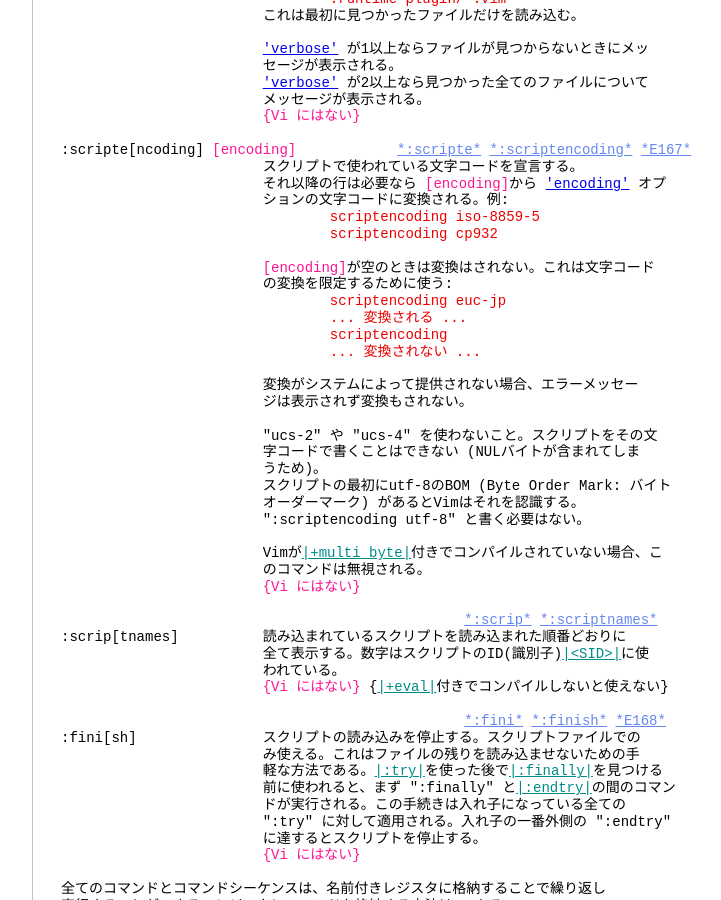
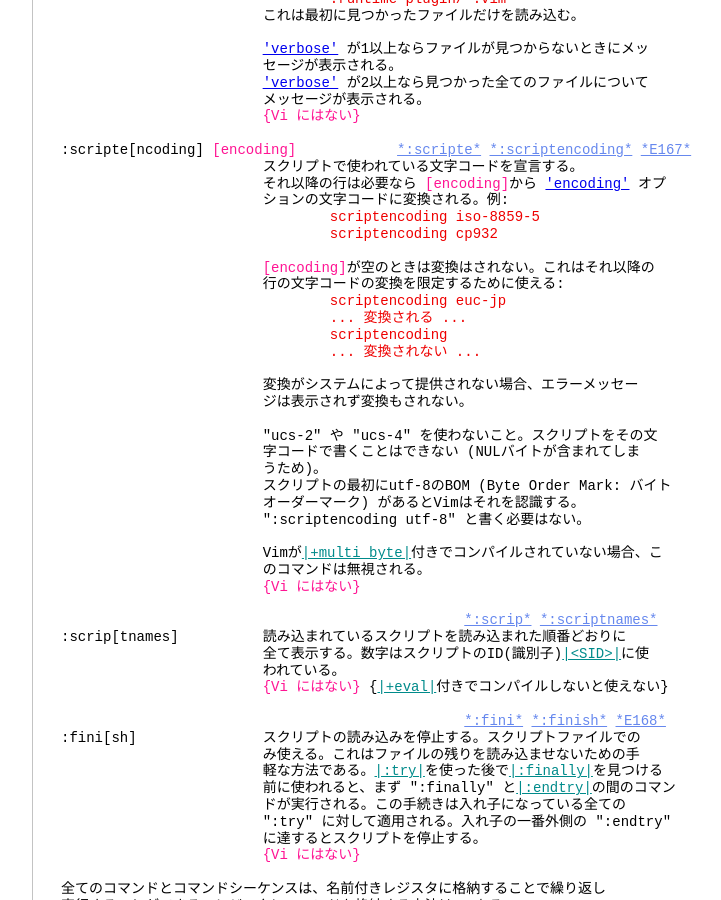
Before and after one commit to vim-jp/vimdoc-ja, a Jekyll site: the page built from repeat.html, in a window 1280 px wide and 900 px high, scrolled down 3454 px. Shown: the whole window, without its empty margins (340-1061 px from the left). Built offline with Jekyll 4.4.1, drawn with Linux system fonts in a browser that asks for light colours; nearby versions of some CDN libraries; Markdown is read by kramdown in place of the engine named in the settings; comment, search, counter and statistics services are not loaded.

```diff
--- a/repeat.html
+++ b/repeat.html
@@ -212,8 +212,8 @@ Vimスクリプトの書き方はユーザーマニュアルの41章<a class="Id
 <div class="helpExample">&nbsp;&nbsp;&nbsp;&nbsp;&nbsp;&nbsp;&nbsp;&nbsp;&nbsp;&nbsp;&nbsp;&nbsp;&nbsp;&nbsp;&nbsp;&nbsp;&nbsp;&nbsp;&nbsp;&nbsp;&nbsp;&nbsp;&nbsp;&nbsp;&nbsp;&nbsp;&nbsp;&nbsp;&nbsp;&nbsp;&nbsp;&nbsp;scriptencoding iso-8859-5<br>
 &nbsp;&nbsp;&nbsp;&nbsp;&nbsp;&nbsp;&nbsp;&nbsp;&nbsp;&nbsp;&nbsp;&nbsp;&nbsp;&nbsp;&nbsp;&nbsp;&nbsp;&nbsp;&nbsp;&nbsp;&nbsp;&nbsp;&nbsp;&nbsp;&nbsp;&nbsp;&nbsp;&nbsp;&nbsp;&nbsp;&nbsp;&nbsp;scriptencoding cp932</div>
 <br>
-&nbsp;&nbsp;&nbsp;&nbsp;&nbsp;&nbsp;&nbsp;&nbsp;&nbsp;&nbsp;&nbsp;&nbsp;&nbsp;&nbsp;&nbsp;&nbsp;&nbsp;&nbsp;&nbsp;&nbsp;&nbsp;&nbsp;&nbsp;&nbsp;<span class="Special">[encoding]</span>が空のときは変換はされない。これは文字コード<br>
-&nbsp;&nbsp;&nbsp;&nbsp;&nbsp;&nbsp;&nbsp;&nbsp;&nbsp;&nbsp;&nbsp;&nbsp;&nbsp;&nbsp;&nbsp;&nbsp;&nbsp;&nbsp;&nbsp;&nbsp;&nbsp;&nbsp;&nbsp;&nbsp;の変換を限定するために使う:<br>
+&nbsp;&nbsp;&nbsp;&nbsp;&nbsp;&nbsp;&nbsp;&nbsp;&nbsp;&nbsp;&nbsp;&nbsp;&nbsp;&nbsp;&nbsp;&nbsp;&nbsp;&nbsp;&nbsp;&nbsp;&nbsp;&nbsp;&nbsp;&nbsp;<span class="Special">[encoding]</span>が空のときは変換はされない。これはそれ以降の<br>
+&nbsp;&nbsp;&nbsp;&nbsp;&nbsp;&nbsp;&nbsp;&nbsp;&nbsp;&nbsp;&nbsp;&nbsp;&nbsp;&nbsp;&nbsp;&nbsp;&nbsp;&nbsp;&nbsp;&nbsp;&nbsp;&nbsp;&nbsp;&nbsp;行の文字コードの変換を限定するために使える:<br>
 <div class="helpExample">&nbsp;&nbsp;&nbsp;&nbsp;&nbsp;&nbsp;&nbsp;&nbsp;&nbsp;&nbsp;&nbsp;&nbsp;&nbsp;&nbsp;&nbsp;&nbsp;&nbsp;&nbsp;&nbsp;&nbsp;&nbsp;&nbsp;&nbsp;&nbsp;&nbsp;&nbsp;&nbsp;&nbsp;&nbsp;&nbsp;&nbsp;&nbsp;scriptencoding euc-jp<br>
 &nbsp;&nbsp;&nbsp;&nbsp;&nbsp;&nbsp;&nbsp;&nbsp;&nbsp;&nbsp;&nbsp;&nbsp;&nbsp;&nbsp;&nbsp;&nbsp;&nbsp;&nbsp;&nbsp;&nbsp;&nbsp;&nbsp;&nbsp;&nbsp;&nbsp;&nbsp;&nbsp;&nbsp;&nbsp;&nbsp;&nbsp;&nbsp;... 変換される ...<br>
 &nbsp;&nbsp;&nbsp;&nbsp;&nbsp;&nbsp;&nbsp;&nbsp;&nbsp;&nbsp;&nbsp;&nbsp;&nbsp;&nbsp;&nbsp;&nbsp;&nbsp;&nbsp;&nbsp;&nbsp;&nbsp;&nbsp;&nbsp;&nbsp;&nbsp;&nbsp;&nbsp;&nbsp;&nbsp;&nbsp;&nbsp;&nbsp;scriptencoding<br>
@@ -354,13 +354,13 @@ UNIXで作られたファイル)、<a class="Type" href="options.html#'fileforma
 <br>
 <span class="Todo">Note</span>&nbsp;関数の中でその手のコマンドを実行するには、関数定義の際に 'C' フラグを追加<br>
 する必要があり、それが実行される際にではない。<br>
-&nbsp;&nbsp; :set cpo+=C<br>
+<div class="helpExample">&nbsp;&nbsp; :set cpo+=C<br>
 &nbsp;&nbsp; :function Foo()<br>
 &nbsp;&nbsp; :1append<br>
 &nbsp;&nbsp; \asdf<br>
 &nbsp;&nbsp; .<br>
 &nbsp;&nbsp; :endfunction<br>
-&nbsp;&nbsp; :set cpo-=C<br>
+&nbsp;&nbsp; :set cpo-=C</div>
 <br>
 解説:<br>
 &nbsp;&nbsp;&nbsp;&nbsp;&nbsp;&nbsp;&nbsp;&nbsp;多くのプログラムは行継続を、継続する行の末尾にバックスラッシュを置くこ<br>
```
